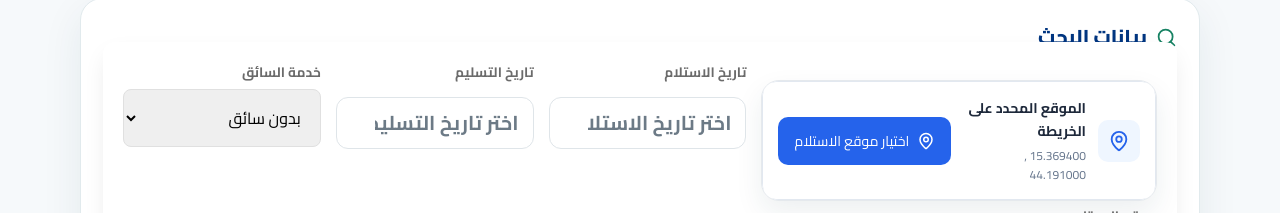
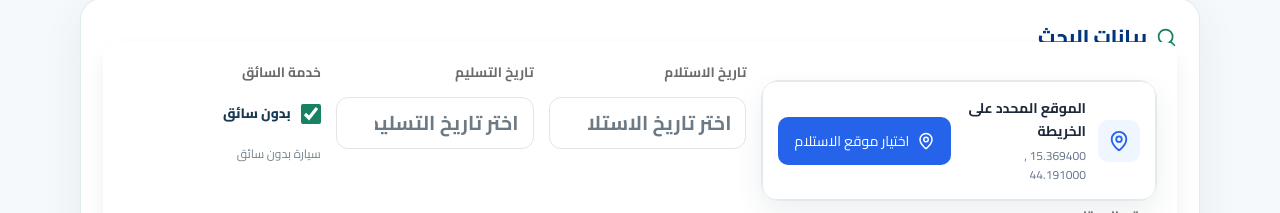
Before and after one commit to mhrmallfy726-alt/car-rental-system, a React (Vite) app in the folder frontend/: page /search in a window 1280 px wide. Shown: the part 412-625 px from the top of the page. Built offline with nearby package versions, Linux system fonts and the light colour scheme; no server answers.

Commit message:
fix: use checkbox for no-driver search option

```diff
--- a/frontend/src/components/SearchFilter.jsx
+++ b/frontend/src/components/SearchFilter.jsx
@@ -61,14 +61,18 @@ radius: 10,
 
   <div className="input-wrapper">
     <label>خدمة السائق</label>
-    <select
-      className="custom-input"
-      value={searchParams.withDriver || 'false'}
-      onChange={(e) => setSearchParams({ ...searchParams, withDriver: e.target.value })}
-    >
-      <option value="false">بدون سائق</option>
-      <option value="true">مع سائق</option>
-    </select>
+    <label style={{ display: 'flex', alignItems: 'center', gap: '10px', minHeight: '50px', cursor: 'pointer', fontWeight: 800, color: '#173a52' }}>
+      <input
+        type="checkbox"
+        checked={(searchParams.withDriver || 'false') === 'false'}
+        onChange={(e) => setSearchParams({ ...searchParams, withDriver: e.target.checked ? 'false' : 'true' })}
+        style={{ width: '20px', height: '20px', accentColor: '#178263', cursor: 'pointer' }}
+      />
+      بدون سائق
+    </label>
+    <small style={{ color: '#74858d', fontSize: '12px' }}>
+      {(searchParams.withDriver || 'false') === 'false' ? 'سيارة بدون سائق' : 'سيارة مع سائق'}
+    </small>
   </div>
 
   <div className="input-wrapper">
```
